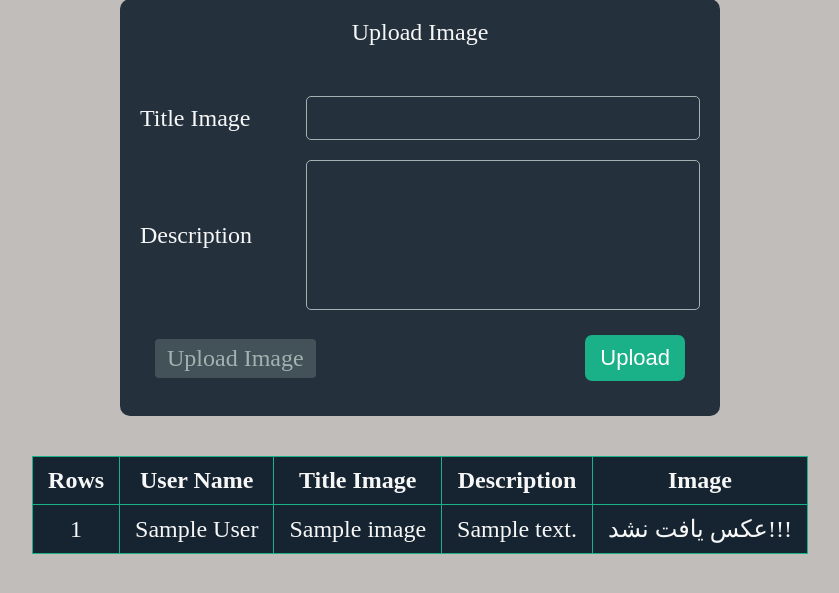
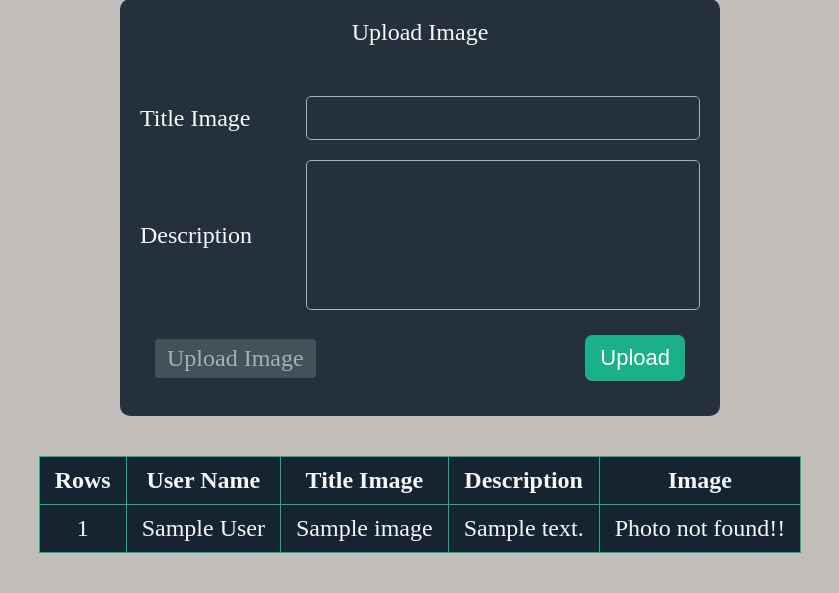
Before and after one commit to Mardindeveloper/upload, a PHP site: page /index.php in a window 1280 px wide. Shown: the part 107-700 px from the top of the page, without its empty margins (220-1059 px from the left). Run offline with PHP 8.4, Linux system fonts and the light colour scheme; the visitor is signed in with stand-in values (Sample User, id 1); tables that the repository leaves empty or names only in its code hold one stand-in row (values such as "Sample post").

Commit message:
fix massege

```diff
--- a/view/Upload.php
+++ b/view/Upload.php
@@ -98,7 +98,7 @@ function formUploader($idUser, $userName, $db)
                                         <img src="<?= $pathImage ?>" alt="<?= $row['title'] ?>">
                                         <?php
                                     } else {
-                                        echo "عکس یافت نشد!!!";
+                                        echo "Photo not found!!";
                                     }
                                 ?>
                             </td>
```
Also changed, not shown: upload/654caaa263df2.png (deleted), upload/654dfba0a00c5.png (deleted), upload/654e0418dc264.png (deleted).
